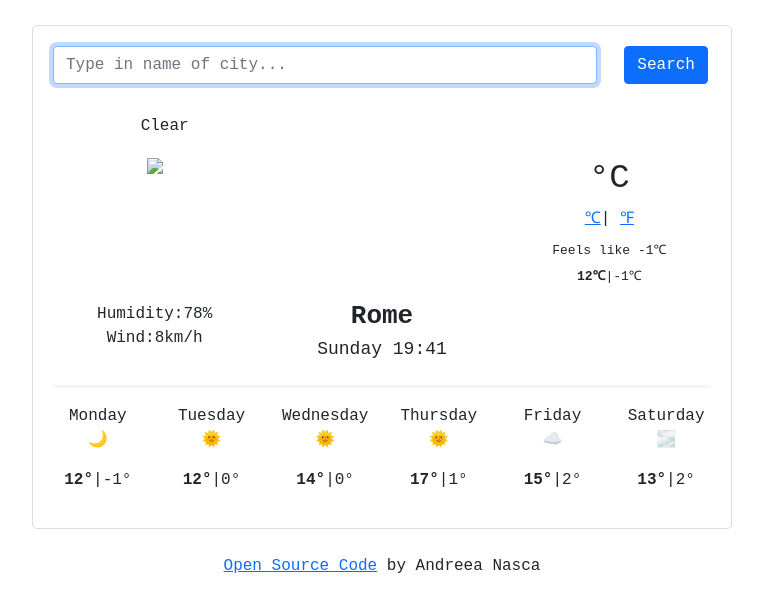
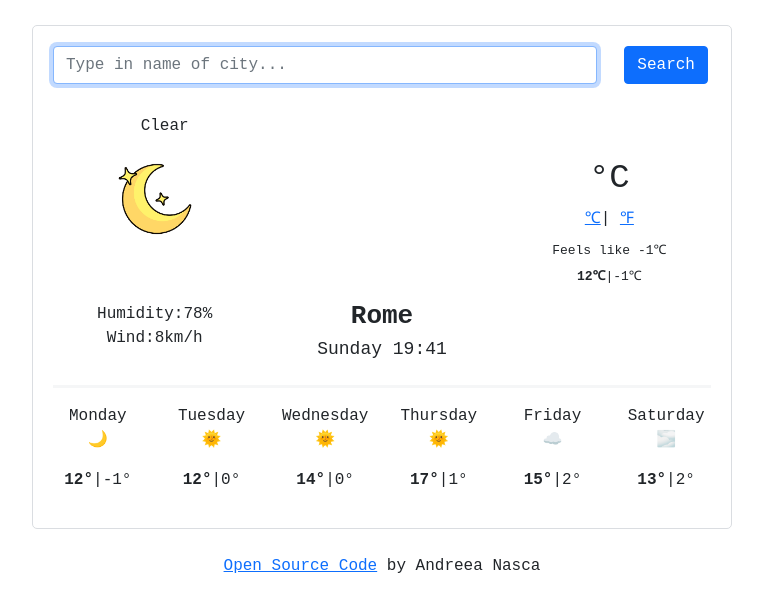
Before and after one commit to Acn8z/myWeatherApp, a plain HTML site: page index.html in a window 1280 px wide. Shown: the whole page, without its empty margins (258-1021 px from the left). Drawn offline with nearby package versions, Linux system fonts and the light colour scheme.

Commit message:
added image to src

```diff
--- a/index.html
+++ b/index.html
@@ -46,7 +46,7 @@
         <div class="row justify-content-between">
           <div class="col-4">
             <p class="CurrentWeather">Clear</p>
-            <img src="images/moon.jpg" />
+            <img src="src/moon.jpg" />
           </div>
           <div class="col-4">
             <h1 class="temperature" id="temperatureConvert">
```
Also changed, not shown: src/moon.jpg (added).
